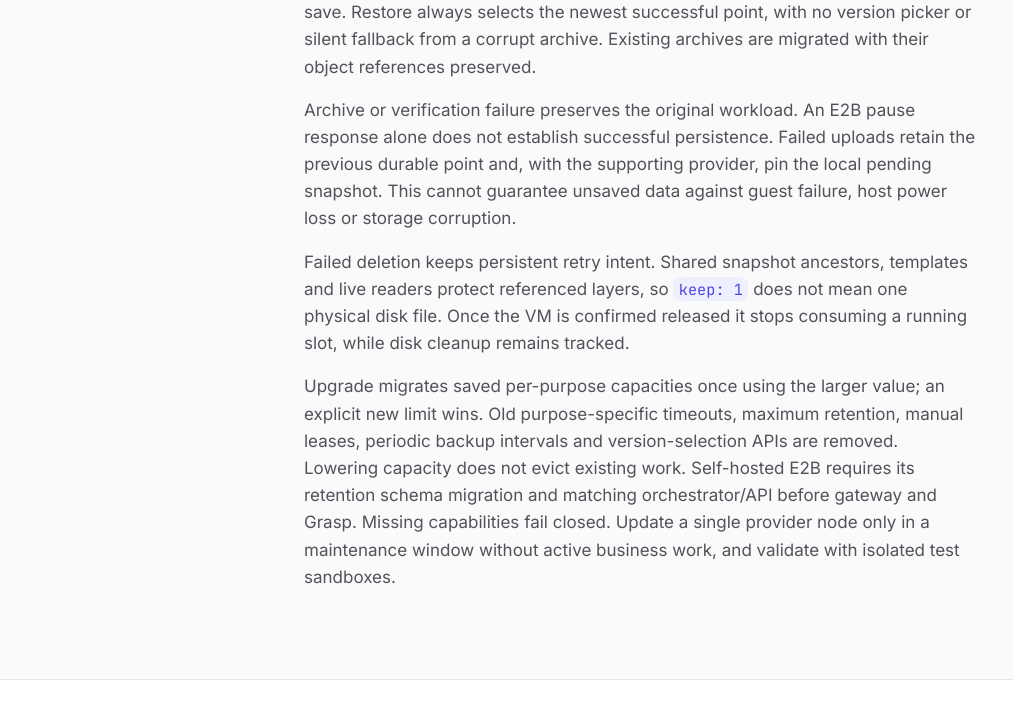
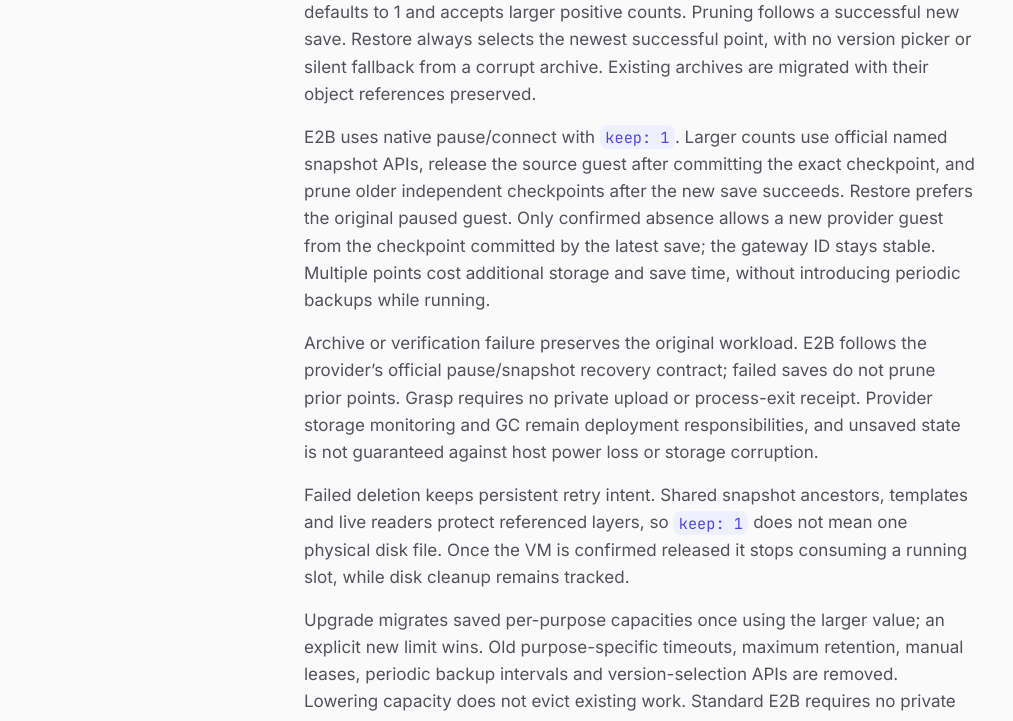
Before and after one commit to cocofhu/approving-pages, a plain HTML site: page en/help/sandbox-lifecycle/index.html in a window 1280 px wide. Shown: the part 1574-2295 px from the top of the page, without its empty margins (0-1013 px from the left). Drawn offline with Linux system fonts and the light colour scheme.

Commit message:
deploy: approving site from 0c2dc728e7026d68b18184f81595873453f706af

```diff
--- a/en/help/sandbox-lifecycle/index.html
+++ b/en/help/sandbox-lifecycle/index.html
@@ -64,7 +64,7 @@ Workflow concurrency remains a separate task scheduling limit.</p>
 <td>Idle timeout or Stop environment</td>
 <td>Verify a workspace archive, then remove the container</td>
 <td>Verify a workspace archive, then remove Deployment, Pods, PVC and exclusive resources</td>
-<td>Verify a durable memory/disk snapshot, then report paused; no duplicate file archive</td>
+<td>Native pause, or independent checkpoint then release for multiple points; no file archive</td>
 </tr>
 <tr>
 <td>Next use</td>
@@ -82,7 +82,7 @@ Workflow concurrency remains a separate task scheduling limit.</p>
 <td>Cancel run or close session</td>
 <td>Delete its environment and every recovery point</td>
 <td>Same</td>
-<td>Delete its guest and recovery points; reclaim unreferenced disk layers</td>
+<td>Delete its guest and recovery points; provider reclaims physical storage</td>
 </tr>
 </tbody>
 </table>
@@ -109,11 +109,18 @@ It defaults to 1 and accepts larger positive counts. Pruning follows a
 successful new save. Restore always selects the newest successful point, with
 no version picker or silent fallback from a corrupt archive. Existing archives
 are migrated with their object references preserved.</p>
-<p>Archive or verification failure preserves the original workload. An E2B pause
-response alone does not establish successful persistence. Failed uploads retain
-the previous durable point and, with the supporting provider, pin the local
-pending snapshot. This cannot guarantee unsaved data against guest failure,
-host power loss or storage corruption.</p>
+<p>E2B uses native pause/connect with <code>keep: 1</code>. Larger counts use official named
+snapshot APIs, release the source guest after committing the exact checkpoint,
+and prune older independent checkpoints after the new save succeeds.
+Restore prefers the original paused guest. Only confirmed absence allows a new
+provider guest from the checkpoint committed by the latest save; the gateway ID
+stays stable. Multiple points cost additional storage and save time, without
+introducing periodic backups while running.</p>
+<p>Archive or verification failure preserves the original workload. E2B follows
+the provider’s official pause/snapshot recovery contract; failed saves do not
+prune prior points. Grasp requires no private upload or process-exit receipt.
+Provider storage monitoring and GC remain deployment responsibilities, and
+unsaved state is not guaranteed against host power loss or storage corruption.</p>
 <p>Failed deletion keeps persistent retry intent. Shared snapshot ancestors,
 templates and live readers protect referenced layers, so <code>keep: 1</code> does not mean
 one physical disk file. Once the VM is confirmed released it stops consuming a
@@ -121,9 +128,11 @@ running slot, while disk cleanup remains tracked.</p>
 <p>Upgrade migrates saved per-purpose capacities once using the larger value;
 an explicit new limit wins. Old purpose-specific timeouts, maximum retention,
 manual leases, periodic backup intervals and version-selection APIs are removed.
-Lowering capacity does not evict existing work. Self-hosted E2B requires its
-retention schema migration and matching orchestrator/API before gateway and
-Grasp. Missing capabilities fail closed. Update a single provider node only in
+Lowering capacity does not evict existing work. Standard E2B requires no private
+extension or custom Dashboard. Counts above one require the official independent
+snapshot API and fail explicitly when unavailable. Existing enhanced self-hosted
+deployments must update their storage-tracking API and migration before the
+gateway switches to standard calls. Update a single provider node only in
 a maintenance window without active business work, and validate with isolated
 test sandboxes.</p>
 
```
Also changed, not shown: help/sandbox-lifecycle/index.html (+5 -4 lines).
